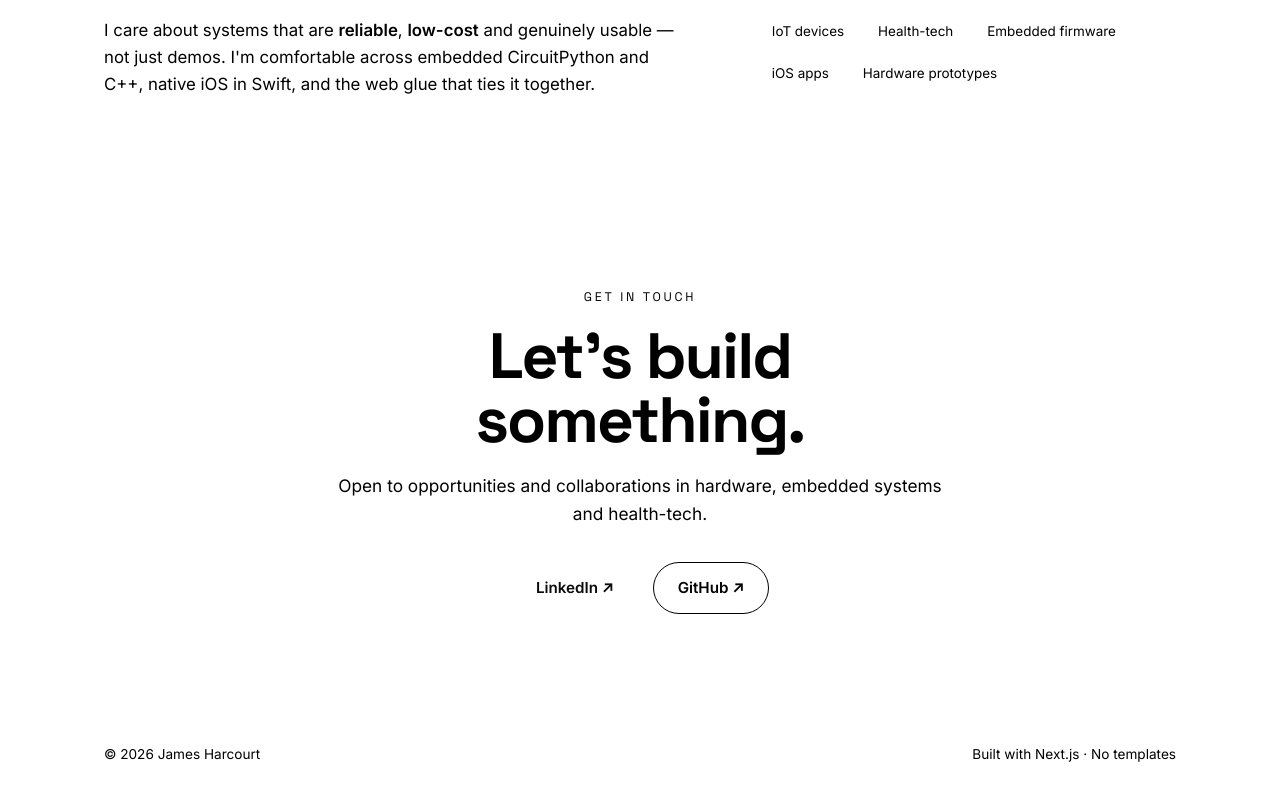
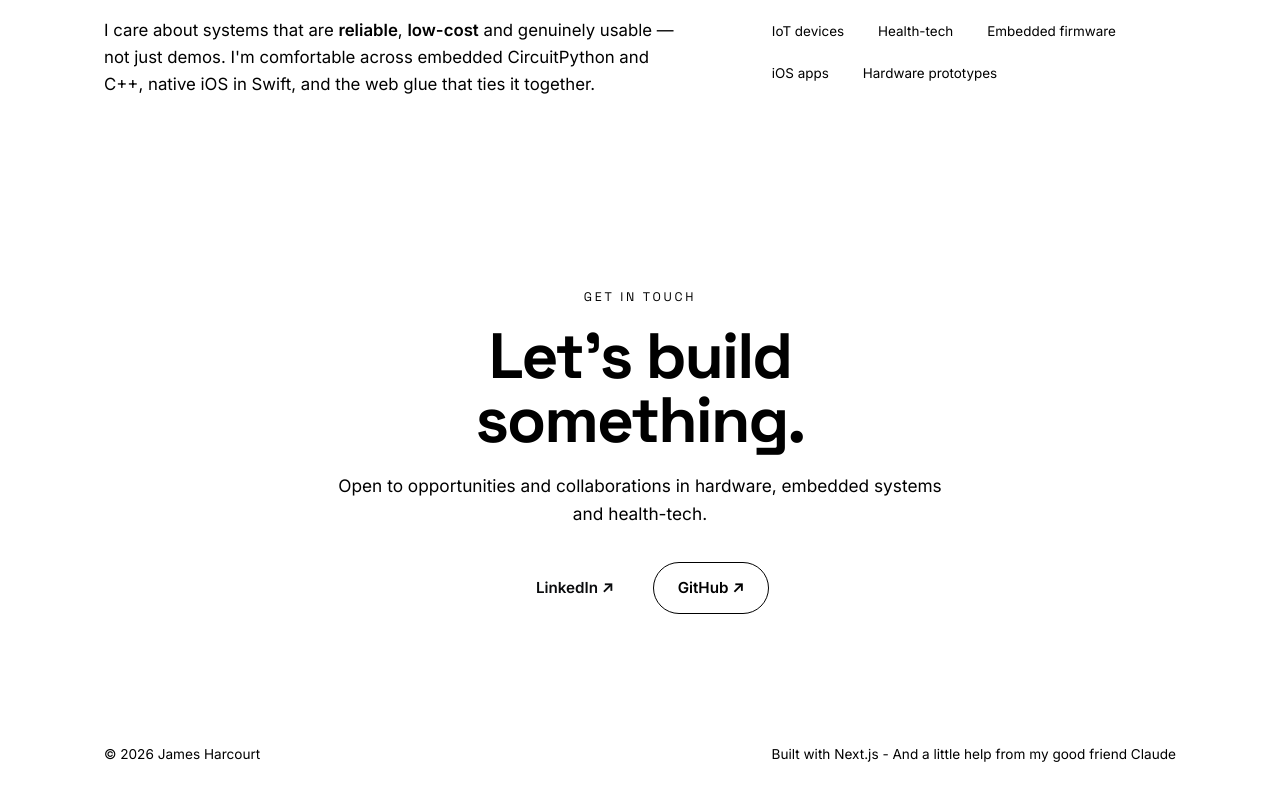
Before and after one commit to jdharcourt/james-portfolio, a Next.js app: page / in a window 1280 px wide. Shown: the part 2286-3086 px from the top of the page. Built offline with nearby package versions, Linux system fonts and the light colour scheme.

Commit message:
Change footer text

```diff
--- a/app/page.tsx
+++ b/app/page.tsx
@@ -205,7 +205,7 @@ export default function Home() {
 
       <footer className="footer">
         <span>© {new Date().getFullYear()} James Harcourt</span>
-        <span>Built with Next.js · No templates</span>
+        <span>Built with Next.js - And a little help from my good friend Claude</span>
       </footer>
     </>
   );
```
